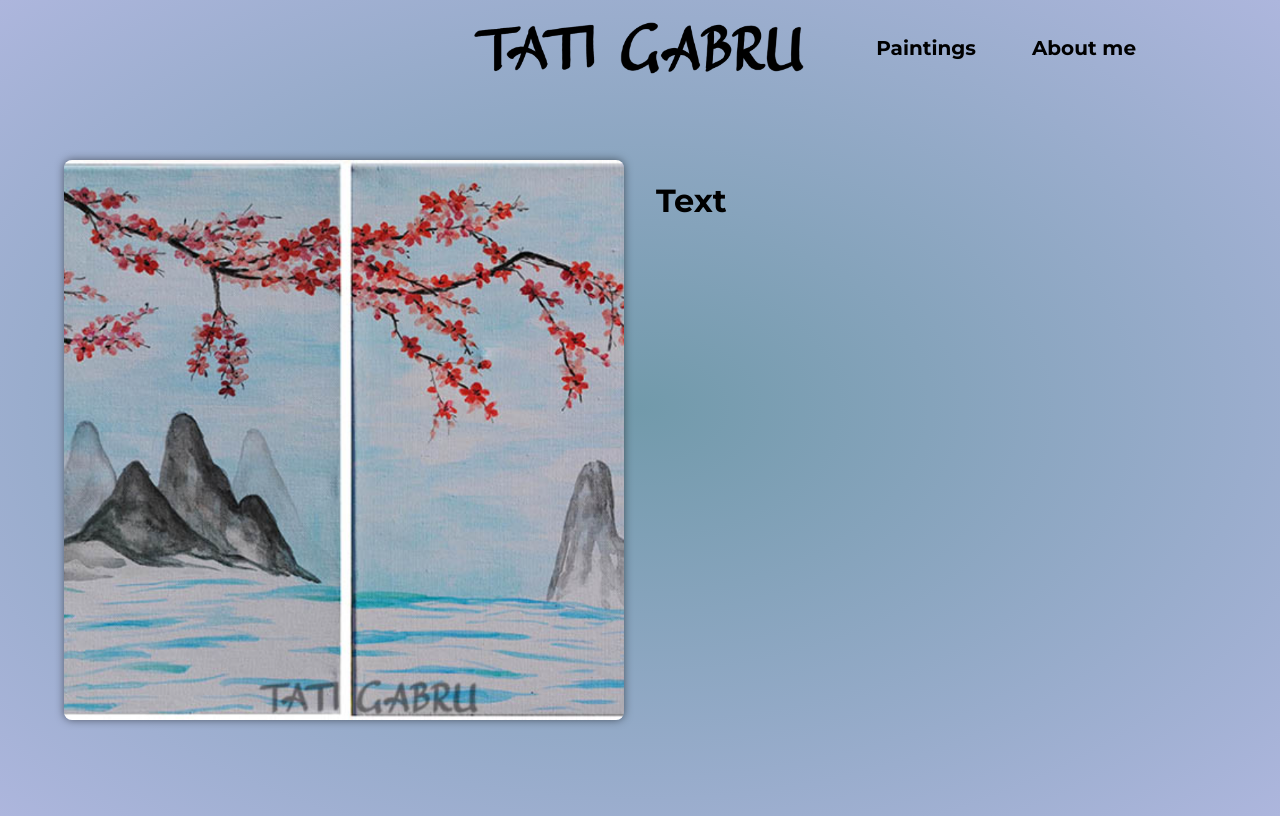
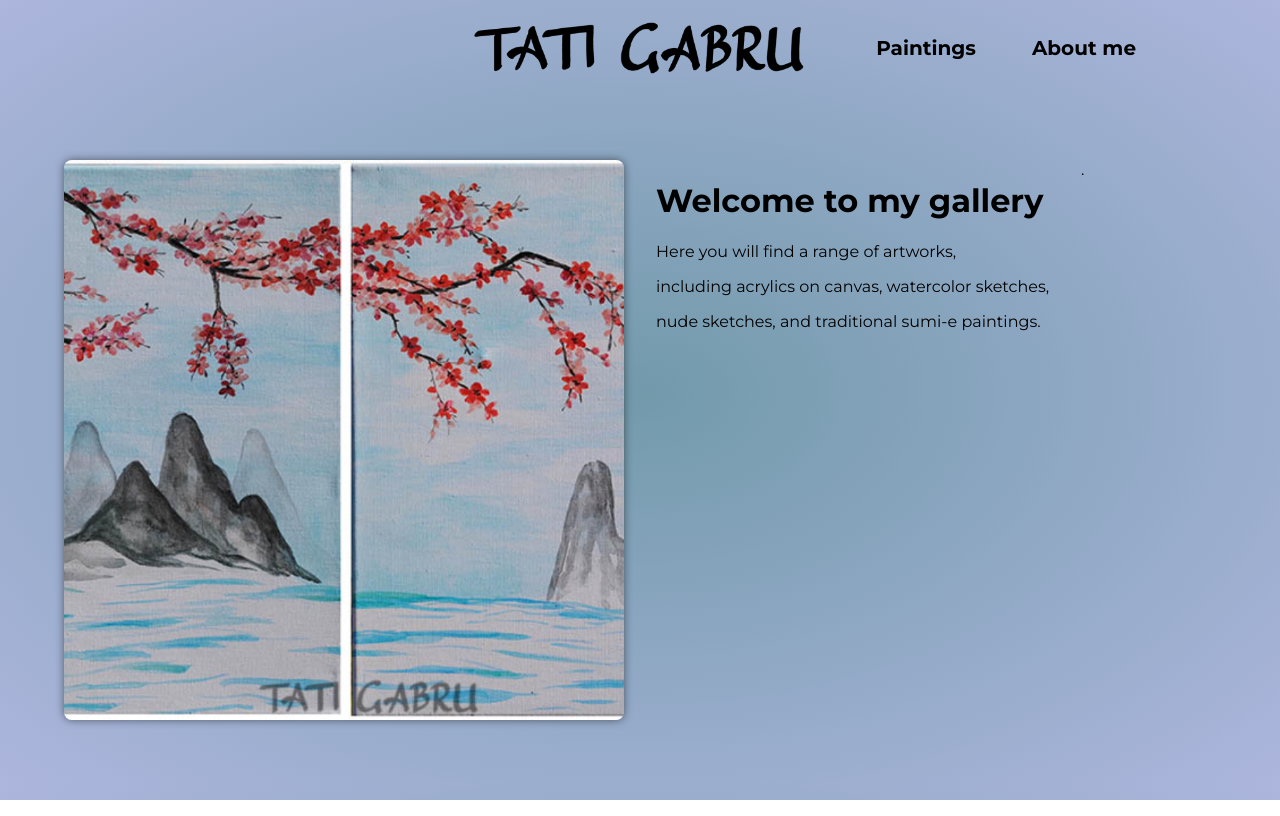
Before and after one commit to tatigabru/gallery, a Next.js app: page / in a window 1280 px wide. Built offline with nearby package versions, Linux system fonts and the light colour scheme.

Commit message:
Moify aboutpagem main page

```diff
--- a/app/about/page.js
+++ b/app/about/page.js
@@ -7,6 +7,7 @@ export default function AboutPage() {
   return (
     <>
       <header className={classes.header}>
+      <Image src={meImg} alt="Me eyes" className="object-cover" />
       </header>
       <main className={classes.about}>
       <Image src={meImg} alt="Me eyes" className="object-cover" />
--- a/app/page.js
+++ b/app/page.js
@@ -9,13 +9,12 @@ export default function Home() {
           <ImageSlideshow />
         </div>
         <div className='hero'>
-          <h1>Text</h1>
-        </div>
+          <h1>Welcome to my gallery</h1>
+          <p>Here you will find a range of artworks, </p>
+          <p>including acrylics on canvas, watercolor sketches, </p>
+          <p>nude sketches, and traditional sumi-e paintings.</p>
+        </div>.
       </header>
-      <main>
-        <section className={classes.section}>
-        </section>
-      </main>
     </>
   );
 }
```
